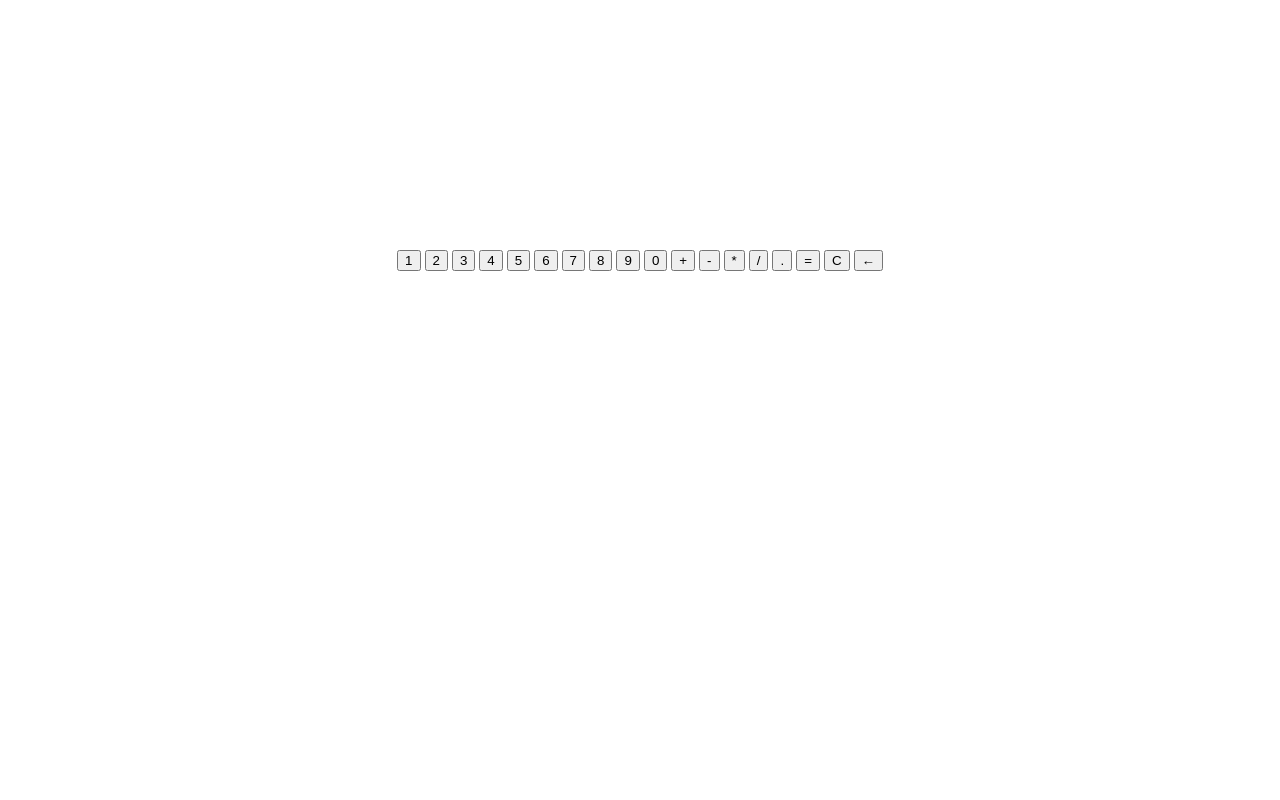
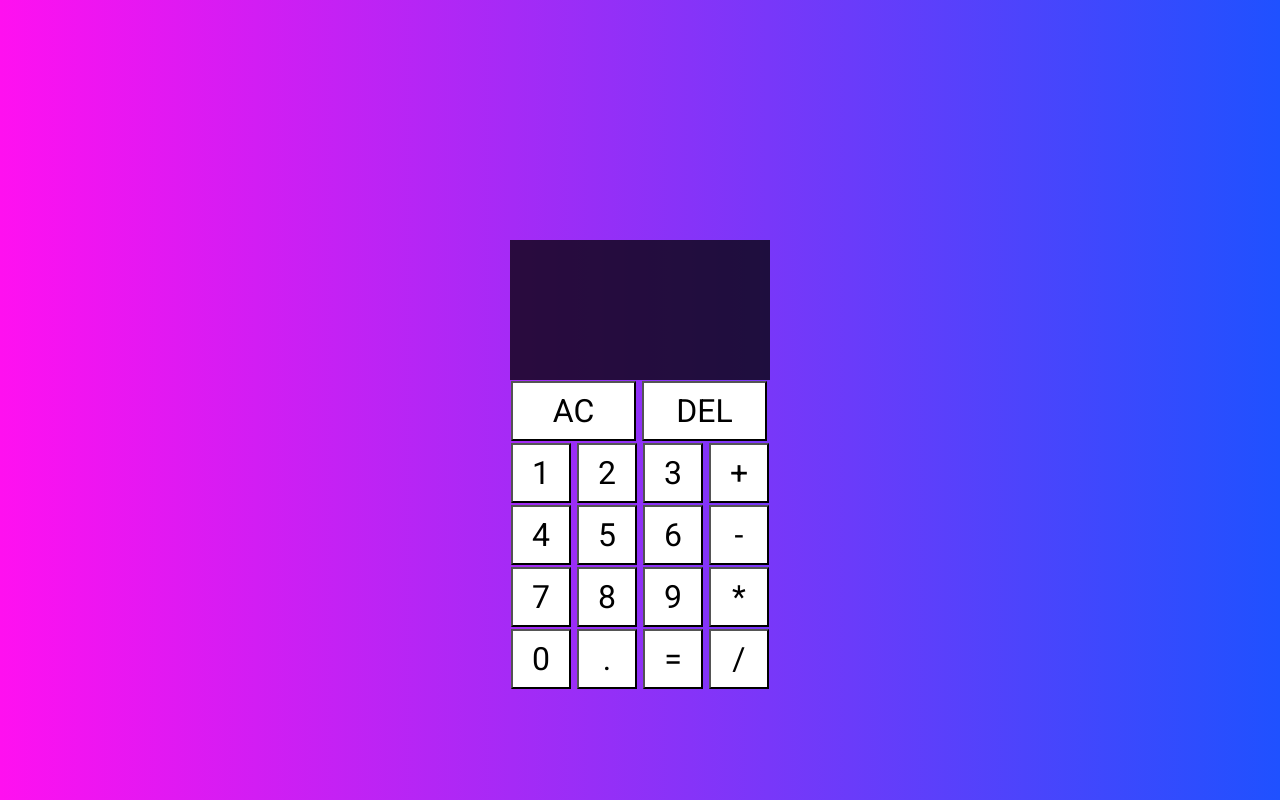
Before and after one commit to FranciscoTurro/calculator, a plain HTML site: page index.html in a window 1280 px wide. Drawn offline with Linux system fonts and the light colour scheme.

Commit message:
Added css, not mind boggling

```diff
--- a/index.html
+++ b/index.html
@@ -9,28 +9,33 @@
     <title>Document</title>
   </head>
   <body>
-    <div class="flexHelp">
+    <div class="calcContainer">
       <div id="calc">
-        <div class="display" data-displaySmall></div>
-        <div class="display" data-displayBig></div>
+        <div class="display" id="small" data-displaySmall></div>
+        <div class="display" id="big" data-displayBig></div>
+        <button class="size-two" data-clear>AC</button>
+        <button class="size-two" data-backspace>DEL</button>
+        <br />
         <button data-number="1">1</button>
         <button data-number="2">2</button>
         <button data-number="3">3</button>
+        <button data-operator>+</button>
+        <br />
         <button data-number="4">4</button>
         <button data-number="5">5</button>
         <button data-number="6">6</button>
+        <button data-operator>-</button>
+        <br />
         <button data-number="7">7</button>
         <button data-number="8">8</button>
         <button data-number="9">9</button>
+        <button data-operator>*</button>
+        <br />
         <button data-number="0">0</button>
-        <button data-operator>+</button>
-        <button data-operator>-</button>
-        <button data-operator>*</button>
-        <button data-operator>/</button>
         <button data-point>.</button>
         <button data-equals>=</button>
-        <button data-clear>C</button>
-        <button data-backspace>←</button>
+        <button data-operator>/</button>
+        <br />
       </div>
     </div>
   </body>
--- a/script.js
+++ b/script.js
@@ -76,7 +76,7 @@ function backspace() {
 function equal() {
   if (result1 == null || result2 == null || symbol == null) return
   if (result1 == 0 && symbol == "/") {
-    alert("piss off pipsqueak, no dividing by 0 round these parts");
+    alert("Can't divide by 0, pencilneck");
     allClear();
     return;
   }
--- a/styles.css
+++ b/styles.css
@@ -1,5 +1,50 @@
-.flexHelp {
+@import url('https://fonts.googleapis.com/css2?family=Roboto&display=swap');
+*{
+  font-family: Roboto,sans-serif;
+  font-weight: normal;
+  /* outline: 2px solid red; */
+}
+
+body {
+  padding: 0;
+  margin: 0;
+  background:linear-gradient(to right,#FF10F0,#1F51FF)
+}
+
+.calcContainer {
   display: flex;
   justify-content: center;
-  margin-top: 250px;
+  margin-top: 15em;
 }
+
+button {
+  cursor: pointer;
+  font-size: 2rem;
+  width: 60px;
+  height: 60px;
+  margin: 1px;
+  outline: none;
+  background-color: white;
+}
+
+.display {
+  background-color: rgba(0, 0, 0, .75);
+  text-align: end;
+  min-height: 50px;
+  padding: 10px;
+}
+
+.size-two {
+  width: 125px; /*124px because each button takes 60px width (so 120px each button), but there is a margin of .5 px, so those pixels need to be taken into account to make each button take exactly the space of 2 buttons*/
+  height: 60px;
+}
+
+#big {
+  font-size: 2.5rem;
+  color: white;
+}
+
+#small {
+  font-size: 1.5rem;
+  color: rgba(255, 255, 255, .50);
+}
```
